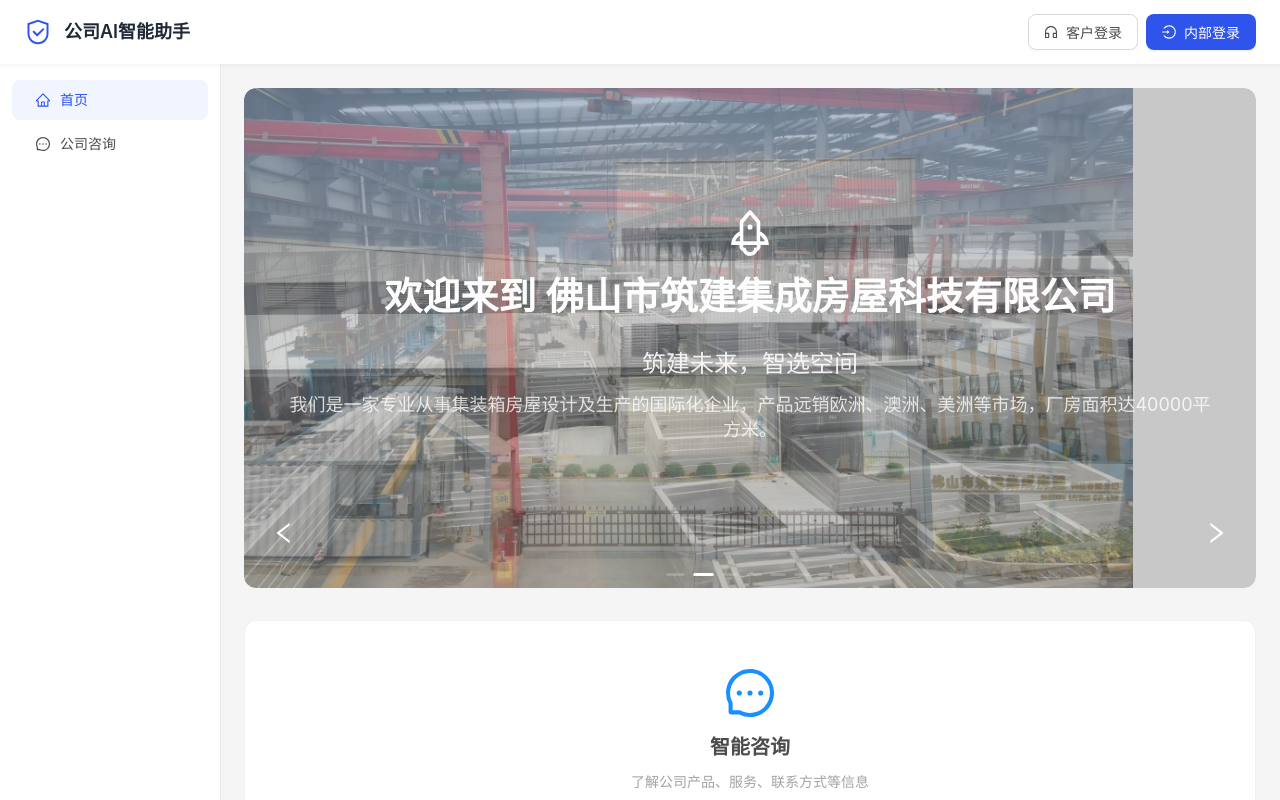
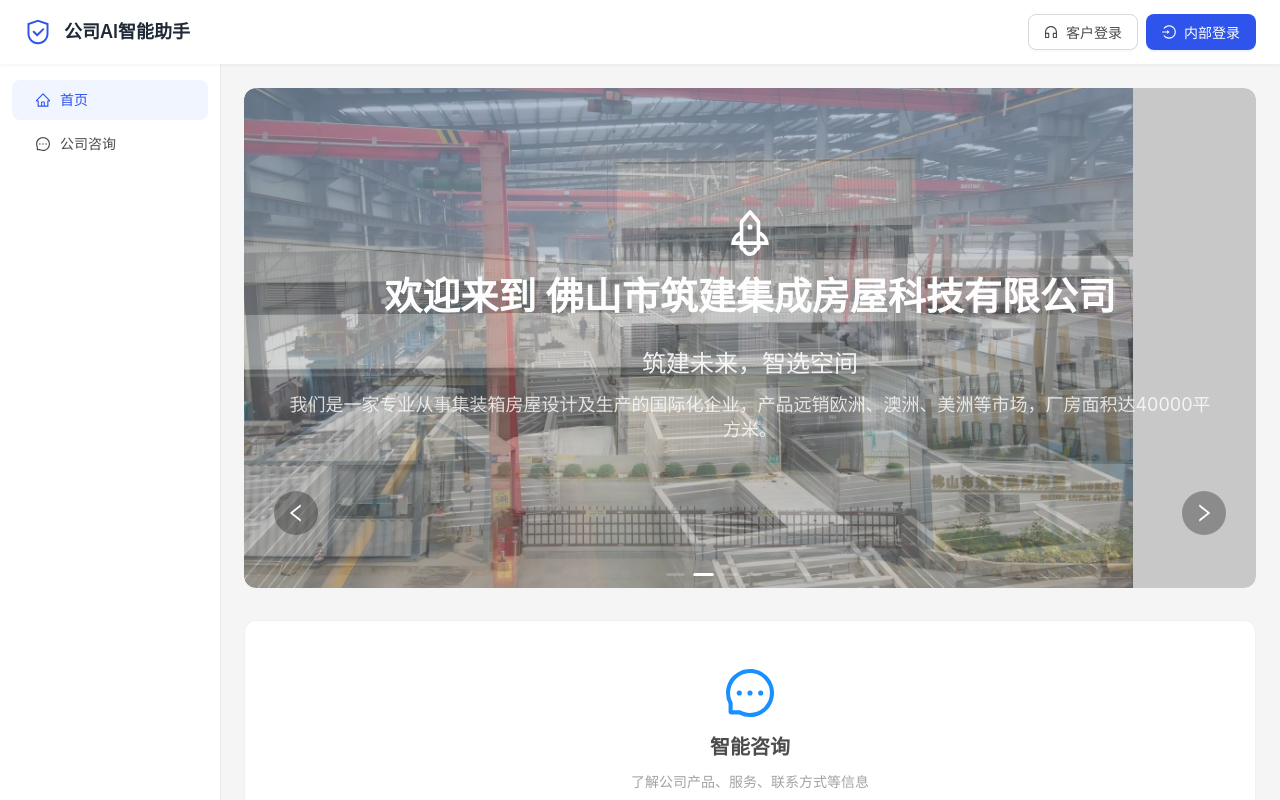
Before and after one commit to amike42w-sys/company-ai, a React (Vite) app: page / in a window 1280 px wide. Shown: the top 800 px of the page. Built offline with nearby package versions, Linux system fonts and the light colour scheme.

Commit message:
fix: 彻底移除Carousel自带箭头，改为手动控制按钮以解决重影问题

```diff
--- a/src/components/Home/HomePage.module.css
+++ b/src/components/Home/HomePage.module.css
@@ -13,6 +13,55 @@
 /* 隐藏可能存在的默认按钮背景 */
 .homeCarousel :global(.slick-arrow) {
   background: transparent !important;
+}
+
+.bannerContainer {
+  position: relative;
+  width: 100%;
+  overflow: hidden;
+  border-radius: 12px;
+  margin-bottom: 32px;
+}
+
+.myCustomPrev, .myCustomNext {
+  position: absolute;
+  top: 85%;
+  transform: translateY(-50%);
+  z-index: 1000;
+  width: 44px;
+  height: 44px;
+  background: rgba(0, 0, 0, 0.3);
+  color: #fff;
+  border-radius: 50%;
+  display: flex;
+  align-items: center;
+  justify-content: center;
+  cursor: pointer;
+  font-size: 20px;
+  transition: all 0.3s;
+}
+
+.myCustomPrev:hover, .myCustomNext:hover {
+  background: rgba(0, 0, 0, 0.6);
+}
+
+.myCustomPrev {
+  left: 30px;
+}
+
+.myCustomNext {
+  right: 30px;
+}
+
+@media (max-width: 768px) {
+  .myCustomPrev, .myCustomNext {
+    top: 88%;
+    width: 36px;
+    height: 36px;
+    font-size: 16px;
+  }
+  .myCustomPrev { left: 15px; }
+  .myCustomNext { right: 15px; }
 }
 
 .hero {
@@ -195,14 +244,6 @@
 }
 
 /* Banner Carousel Styles */
-.bannerContainer {
-  position: relative;
-  width: 100%;
-  overflow: hidden;
-  border-radius: 12px;
-  margin-bottom: 32px;
-}
-
 .carouselItem {
   position: relative;
   height: 500px; /* 电脑端高度 */
--- a/src/components/Home/HomePage.tsx
+++ b/src/components/Home/HomePage.tsx
@@ -16,57 +16,6 @@ import { useAuthStore } from '../../store/authStore'
 import styles from './HomePage.module.css'
 
 const { Title, Paragraph } = Typography
-
-// 1. 定义自定义箭头组件
-const CustomPrevArrow = (props: any) => {
-  const { style, onClick } = props;
-  return (
-    <div
-      style={{
-        ...style,
-        display: 'flex',
-        alignItems: 'center',
-        justifyContent: 'center',
-        left: '20px',
-        top: '85%',
-        zIndex: 100,
-        fontSize: '24px',
-        color: '#fff',
-        width: '40px',
-        height: '40px',
-        position: 'absolute'
-      }}
-      onClick={onClick}
-    >
-      <LeftOutlined />
-    </div>
-  );
-};
-
-const CustomNextArrow = (props: any) => {
-  const { style, onClick } = props;
-  return (
-    <div
-      style={{
-        ...style,
-        display: 'flex',
-        alignItems: 'center',
-        justifyContent: 'center',
-        right: '20px',
-        top: '85%',
-        zIndex: 100,
-        fontSize: '24px',
-        color: '#fff',
-        width: '40px',
-        height: '40px',
-        position: 'absolute'
-      }}
-      onClick={onClick}
-    >
-      <RightOutlined />
-    </div>
-  );
-};
 
 const HomePage: React.FC = () => {
   const navigate = useNavigate()
@@ -94,30 +43,22 @@ const HomePage: React.FC = () => {
             autoplay
             effect="fade"
             autoplaySpeed={5000}
-            arrows
-            prevArrow={<CustomPrevArrow />} // 👈 使用自定义组件
-            nextArrow={<CustomNextArrow />} // 👈 使用自定义组件
+            arrows={false}
+            dots={true}
             className={styles.homeCarousel}
           >
             {bannerImages.map((img, index) => (
               <div key={index} className={styles.carouselItem}>
-                {/* 关键点：图片必须在文字层之下，但要能被点击 */}
                 <Image
                   src={img.src}
                   alt={`banner-${index}`}
                   className={styles.bannerImage}
-                  style={{ cursor: 'pointer' }}
                   preview={{
                     mask: <div className={styles.customMask}>点击查看实景</div>,
                   }}
                 />
-
-                {/* 2. 关键点：给文字层增加 pointer-events: none
-                    这样你的鼠标点击会直接"穿透"这层文字，点到下面的图片上 */}
                 <div className={styles.carouselContent} style={{ pointerEvents: 'none' }}>
-                   {/* 💡 如果文字里有按钮需要点击，给按钮加 pointer-events: auto */}
                    <div style={{ pointerEvents: 'auto' }}>
-                      {/* 这里放你原本的火箭图标、文字等 */}
                       <div className={styles.iconWrapper}>
                         <RocketOutlined style={{ fontSize: '48px', color: '#fff' }} />
                       </div>
@@ -155,6 +96,13 @@ const HomePage: React.FC = () => {
             ))}
           </Carousel>
         </Image.PreviewGroup>
+
+        <div className={styles.myCustomPrev} onClick={() => carouselRef.current.prev()}>
+          <LeftOutlined />
+        </div>
+        <div className={styles.myCustomNext} onClick={() => carouselRef.current.next()}>
+          <RightOutlined />
+        </div>
       </div>
 
       {/* Features Section */}
```
